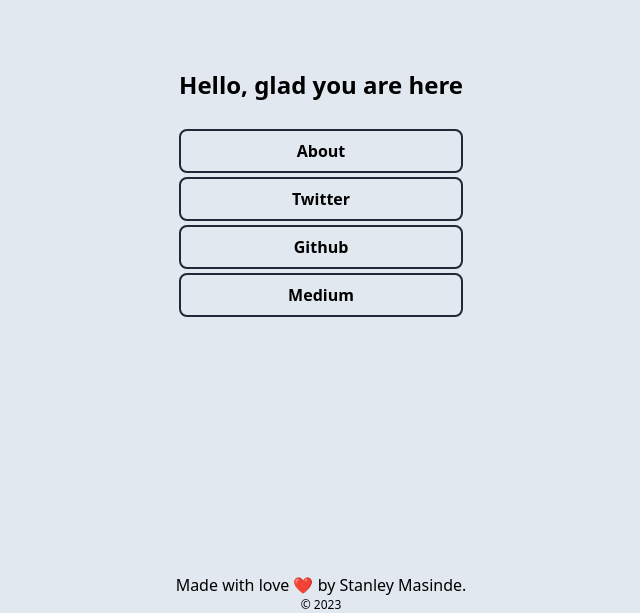
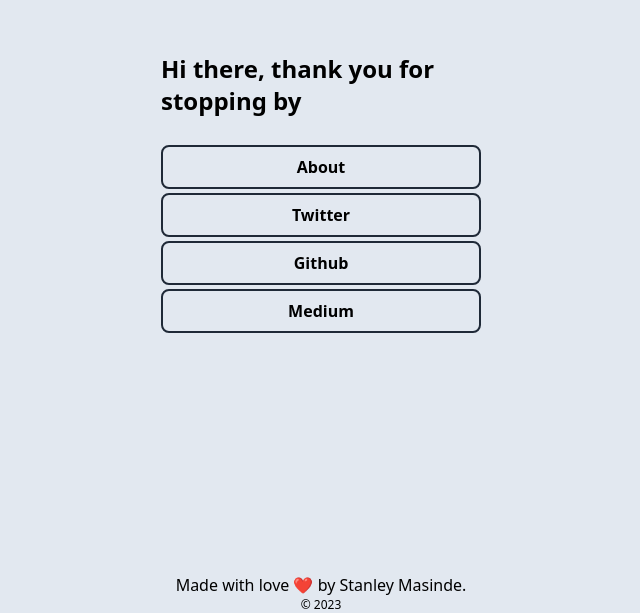
Before and after one commit to StanleyMasinde/social-links, a website: page index.html in a window 1280 px wide. Shown: the part 187-800 px from the top of the page, without its empty margins (319-959 px from the left). Drawn offline with nearby package versions, Linux system fonts and the light colour scheme; files that its build step writes are made by us from their sources.

Commit message:
ft: update the greeting text

```diff
--- a/index.html
+++ b/index.html
@@ -48,9 +48,9 @@
 
 <body class="bg-slate-200 dark:bg-gray-900 dark:text-white">
     <main class="h-[95vh] grid place-items-center">
-        <div class="grid gap-2">
+        <div class="grid gap-2 w-3/4 md:w-1/4">
             <div class="mb-5">
-                <h1 class="font-bold text-2xl">Hello, glad you are here</h1>
+                <h1 class="font-bold text-2xl">Hi there, thank you for stopping by</h1>
             </div>
 
             <div id="links" class="flex flex-col gap-1"></div>
```
